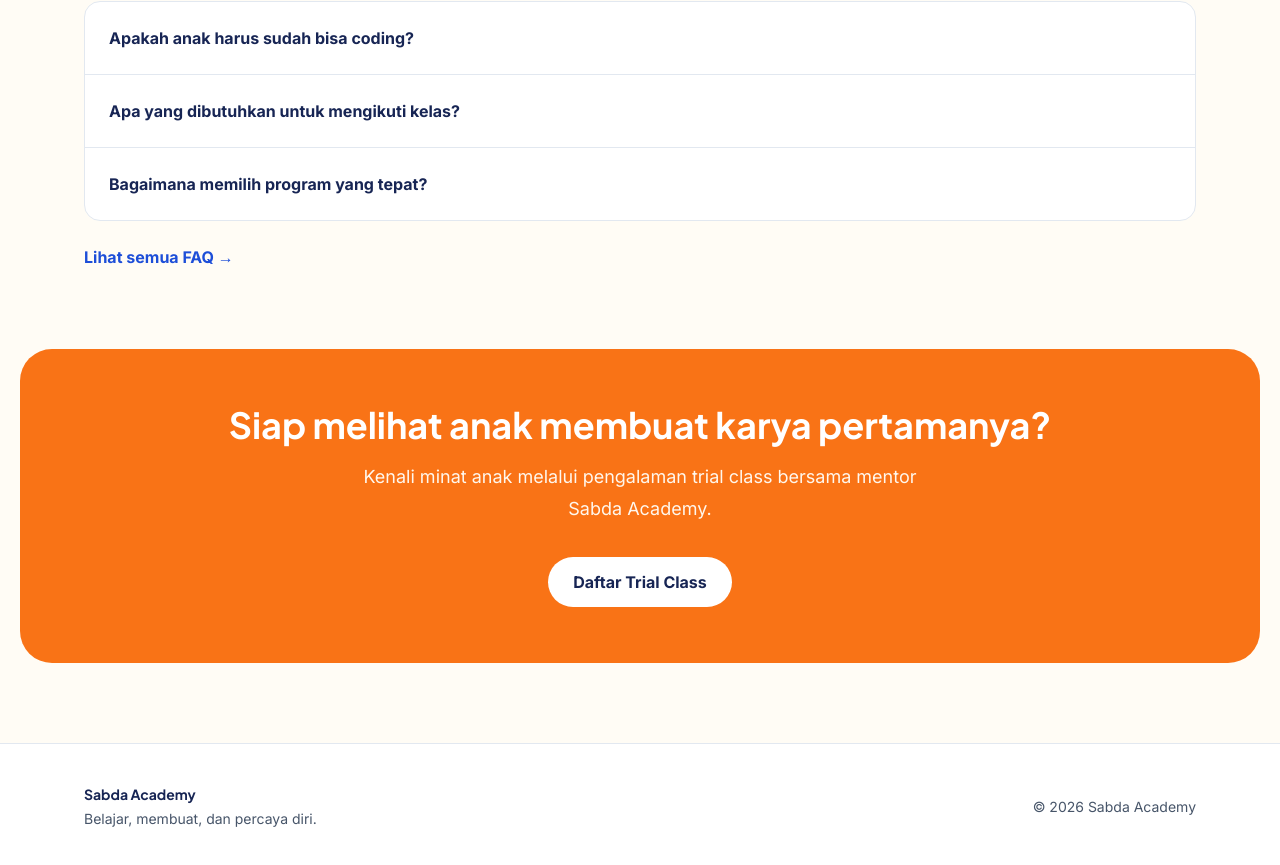
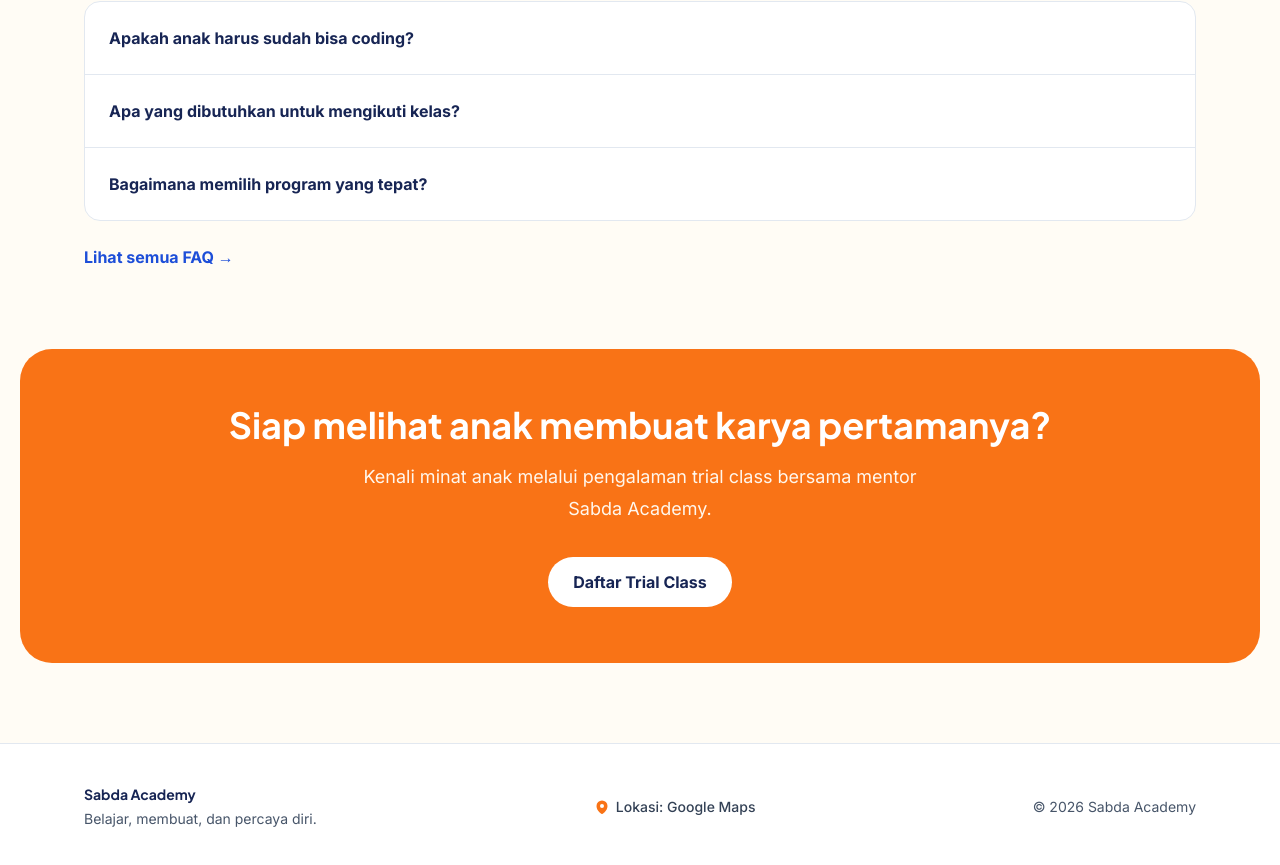
Before and after one commit to haviedzmiftah/sabda-academy, a Next.js app: page / in a window 1280 px wide. Shown: the part 2974-3839 px from the top of the page. Built offline with nearby package versions, Linux system fonts and the light colour scheme; no server answers.

Commit message:
feat(footer): add Google Maps location link centered

```diff
--- a/components/layout/site-footer.tsx
+++ b/components/layout/site-footer.tsx
@@ -3,12 +3,39 @@
 export function SiteFooter() {
   return (
     <footer className="border-t border-slate-200 bg-white">
-      <div className="mx-auto flex max-w-6xl flex-col gap-4 px-5 py-10 text-sm text-slate-600 sm:flex-row sm:items-center sm:justify-between">
-        <div>
+      <div className="mx-auto flex max-w-6xl flex-col items-center gap-6 px-5 py-10 text-sm text-slate-600 sm:flex-row sm:items-center sm:justify-between">
+        <div className="text-center sm:text-left">
           <Link href="/" className="font-display font-bold text-ink">Sabda Academy</Link>
           <p className="mt-1">Belajar, membuat, dan percaya diri.</p>
         </div>
-        <p>© {new Date().getFullYear()} Sabda Academy</p>
+
+        <div className="flex items-center justify-center">
+          <a
+            href="https://maps.app.goo.gl/Pmgyi5PEvrtFArhKA"
+            target="_blank"
+            rel="noopener noreferrer"
+            className="focus-ring inline-flex items-center gap-1.5 font-medium text-slate-700 hover:text-ink transition-colors"
+          >
+            <svg
+              className="h-4 w-4 text-coral shrink-0"
+              xmlns="http://www.w3.org/2000/svg"
+              viewBox="0 0 24 24"
+              fill="currentColor"
+              aria-hidden="true"
+            >
+              <path
+                fillRule="evenodd"
+                d="M11.54 22.351l.07.04.028.016a.76.76 0 00.723 0l.028-.015.071-.041a16.975 16.975 0 001.144-.742 19.58 19.58 0 002.683-2.282c1.944-1.99 3.963-4.98 3.963-8.827a8.25 8.25 0 00-16.5 0c0 3.846 2.02 6.837 3.963 8.827a19.58 19.58 0 002.682 2.282 16.975 16.975 0 001.145.742zM12 13.5a3 3 0 100-6 3 3 0 000 6z"
+                clipRule="evenodd"
+              />
+            </svg>
+            <span>Lokasi: Google Maps</span>
+          </a>
+        </div>
+
+        <div className="text-center sm:text-right">
+          <p>© {new Date().getFullYear()} Sabda Academy</p>
+        </div>
       </div>
     </footer>
   );
```
